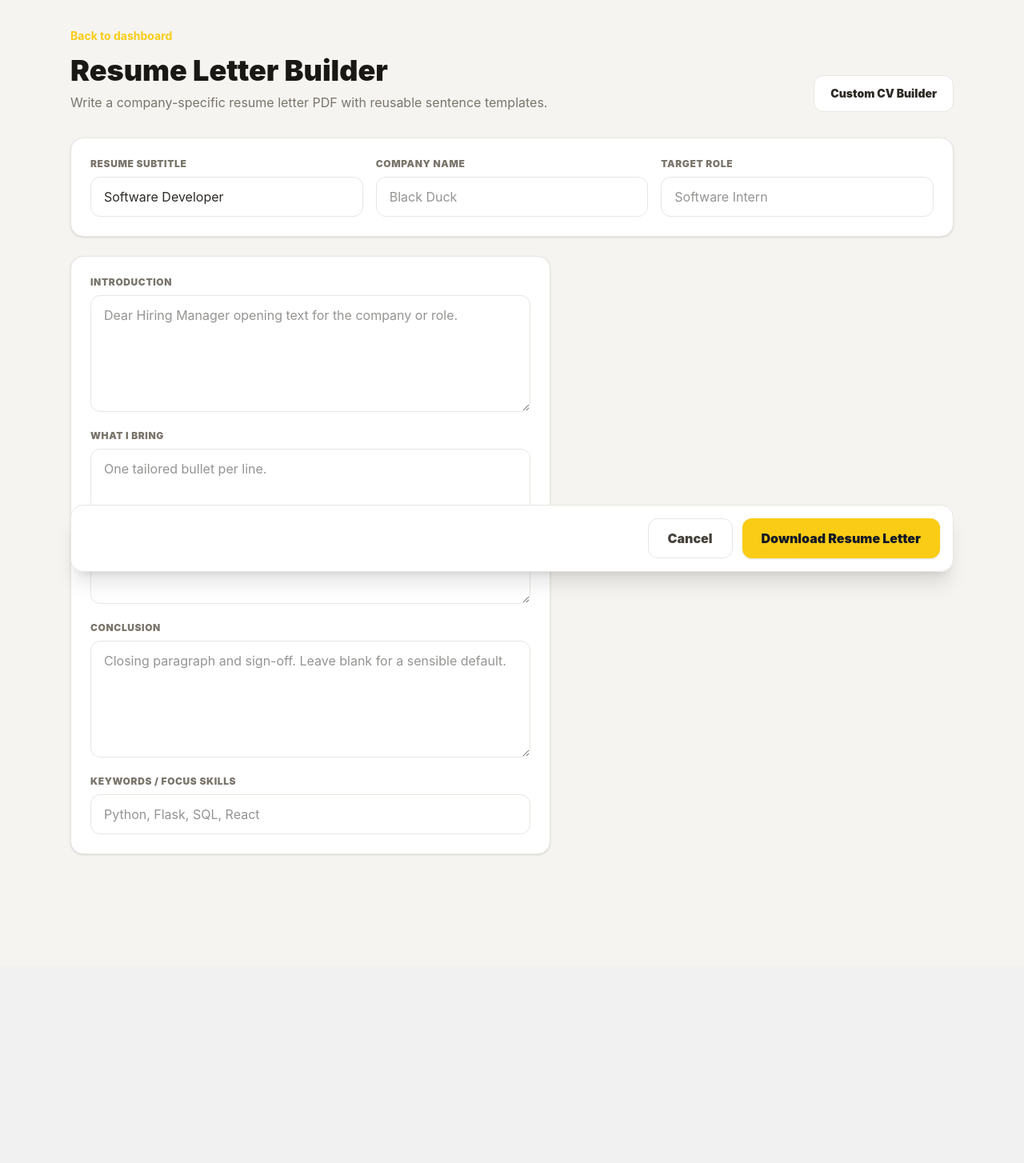
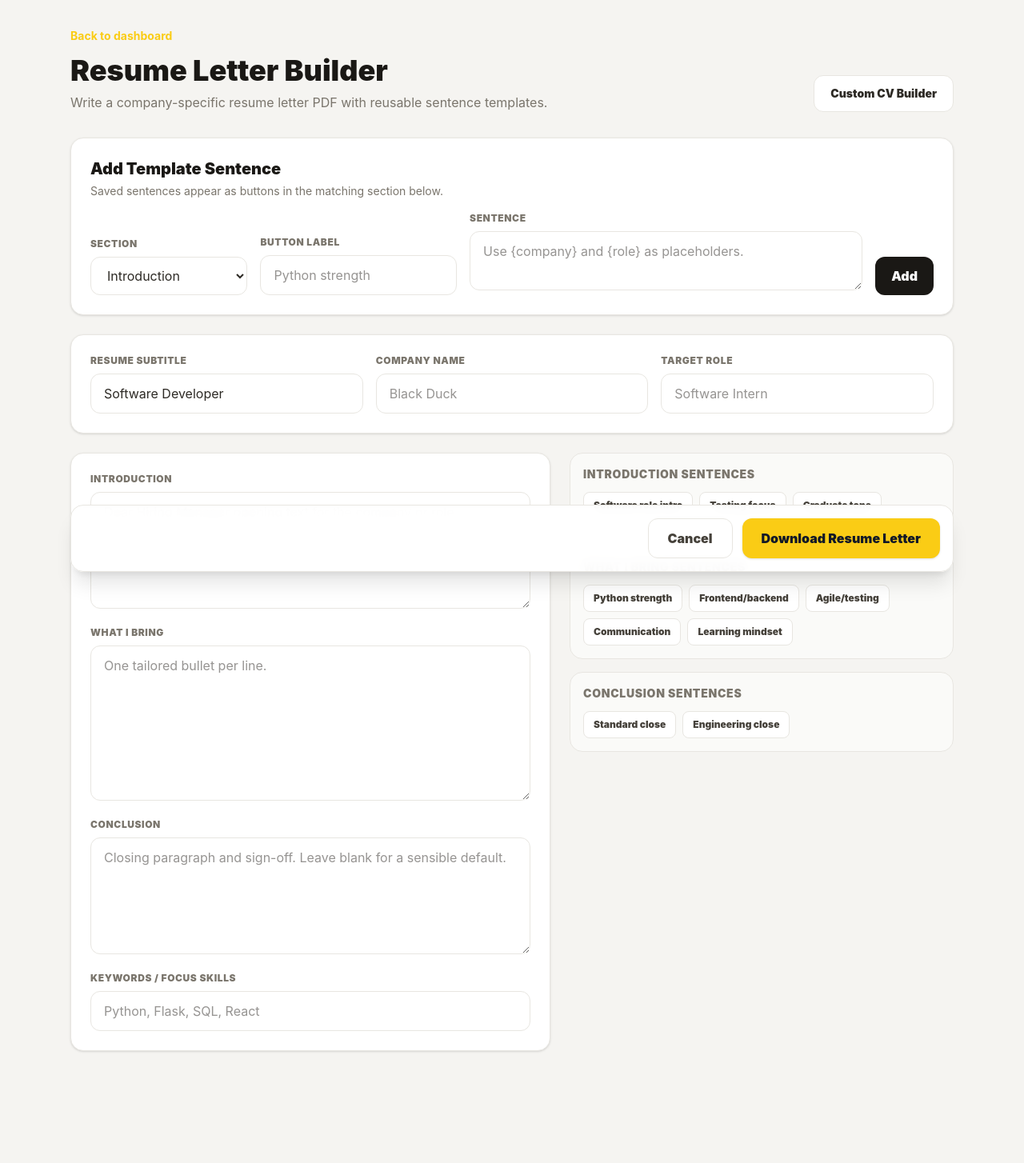
Before and after one commit to CiaranC968/pythonanywhere_flask, a Flask app: page /admin/resume-builder in a window 1280 px wide. Shown: the part 69-1523 px from the top of the page at 80% size. Before the commit the page ends 1138 px from the top, so only its background shows below. Run offline with Flask 3, Linux system fonts and the light colour scheme; the visitor is signed in with stand-in values (Sample User, id 1); data comes from the database, SQL or seed files in the repository; data that the repository does not hold is empty; style sheets or scripts are compiled from the project's sources.

Commit message:
fixed custom resume

```diff
--- a/blueprints/admin.py
+++ b/blueprints/admin.py
@@ -23,7 +23,7 @@ from sqlalchemy.exc import SQLAlchemyError
 from werkzeug.security import check_password_hash
 
 from extensions import db
-from models import Certificate, Education, Experience, Profile, Project, Skill
+from models import Certificate, Education, Experience, Profile, Project, ResumeTemplate, Skill
 from portfolio_data import get_portfolio, get_profile
 
 admin_bp = Blueprint("admin", __name__, url_prefix="/admin")
@@ -574,8 +574,35 @@ def resume_builder():
     return render_template(
         "admin/resume_builder.html",
         profile=get_profile(),
-        sentence_templates=RESUME_SENTENCE_TEMPLATES,
+        sentence_templates=_resume_sentence_templates(),
     )
+
+
+@admin_bp.route("/resume-builder/templates", methods=["POST"])
+@admin_required
+def add_resume_template():
+    target = request.form.get("template_target", "").strip()
+    label = request.form.get("template_label", "").strip()
+    text_value = request.form.get("template_text", "").strip()
+    allowed_targets = {"resume_summary", "company_details", "resume_conclusion"}
+
+    if target not in allowed_targets or not label or not text_value:
+        flash("Choose a section, label, and sentence before saving a template.", "error")
+        return redirect(url_for("admin.resume_builder"))
+
+    max_order = db.session.query(func.max(ResumeTemplate.sort_order)).scalar()
+    db.session.add(
+        ResumeTemplate(
+            target=target,
+            label=label,
+            text=text_value,
+            sort_order=(max_order or 0) + 10,
+            is_visible=True,
+        )
+    )
+    if _commit_or_flash():
+        flash("Template sentence added.", "success")
+    return redirect(url_for("admin.resume_builder"))
 
 
 @admin_bp.route("/resume-builder/pdf", methods=["POST"])
@@ -697,6 +724,28 @@ def _document_sections(portfolio):
         ]
         sections.append({**config, "item_list": item_list})
     return sections
+
+
+def _resume_sentence_templates():
+    templates = [dict(template) for template in RESUME_SENTENCE_TEMPLATES]
+    try:
+        custom_templates = (
+            ResumeTemplate.query.filter_by(is_visible=True)
+            .order_by(ResumeTemplate.sort_order.asc(), ResumeTemplate.id.asc())
+            .all()
+        )
+        templates.extend(
+            {
+                "target": template.target,
+                "label": template.label,
+                "text": template.text,
+            }
+            for template in custom_templates
+        )
+    except Exception as exc:
+        current_app.logger.exception("Could not load resume templates: %s", exc)
+        db.session.rollback()
+    return templates
 
 
 def _document_item_label(section, item):
--- a/templates/admin/resume_builder.html
+++ b/templates/admin/resume_builder.html
@@ -1,14 +1,14 @@
 {% extends "admin/base.html" %}
 
-{% macro template_buttons(group) %}
+{% macro template_buttons(target, label) %}
 <div class="rounded-2xl border border-warm-200 bg-warm-50 p-4">
-    <h3 class="text-sm font-black uppercase tracking-wider text-warm-500">{{ group.label }}</h3>
+    <h3 class="text-sm font-black uppercase tracking-wider text-warm-500">{{ label }}</h3>
     <div class="mt-3 flex flex-wrap gap-2">
-        {% for sentence in group.sentences %}
+        {% for sentence in sentence_templates if sentence.target == target %}
         <button type="button"
                 class="rounded-lg border border-warm-200 bg-white px-3 py-2 text-left text-xs font-black text-warm-700 hover:border-brand-accent hover:bg-brand-accent/10"
-                data-template-target="{{ group.target }}"
-                data-template-text="{{ sentence.text }}">
+                data-template-target="{{ target }}"
+                data-template-text="{{ sentence.text|tojson|forceescape }}">
             {{ sentence.label }}
         </button>
         {% endfor %}
@@ -25,6 +25,34 @@
     </div>
     <a href="{{ url_for('admin.cv_builder') }}" class="inline-flex items-center justify-center rounded-xl border border-warm-200 bg-white px-5 py-3 text-sm font-black text-warm-800 hover:border-brand-accent">Custom CV Builder</a>
 </div>
+
+<form method="post" action="{{ url_for('admin.add_resume_template') }}" class="mb-6 rounded-2xl border border-warm-200 bg-white p-6 shadow-sm">
+    <div class="mb-4">
+        <h2 class="text-xl font-black text-warm-900">Add Template Sentence</h2>
+        <p class="mt-1 text-sm text-warm-500">Saved sentences appear as buttons in the matching section below.</p>
+    </div>
+    <div class="grid gap-4 lg:grid-cols-[0.8fr_1fr_2fr_auto] lg:items-end">
+        <label class="block">
+            <span class="mb-2 block text-xs font-black uppercase tracking-wider text-warm-500">Section</span>
+            <select name="template_target" class="admin-input">
+                <option value="resume_summary">Introduction</option>
+                <option value="company_details">What I bring</option>
+                <option value="resume_conclusion">Conclusion</option>
+            </select>
+        </label>
+        <label class="block">
+            <span class="mb-2 block text-xs font-black uppercase tracking-wider text-warm-500">Button label</span>
+            <input name="template_label" class="admin-input" placeholder="Python strength">
+        </label>
+        <label class="block">
+            <span class="mb-2 block text-xs font-black uppercase tracking-wider text-warm-500">Sentence</span>
+            <textarea name="template_text" rows="2" class="admin-input" placeholder="Use {company} and {role} as placeholders."></textarea>
+        </label>
+        <button type="submit" class="inline-flex items-center justify-center rounded-xl bg-warm-900 px-5 py-3 font-black text-white hover:bg-warm-700">
+            Add
+        </button>
+    </div>
+</form>
 
 <form method="post" action="{{ url_for('admin.resume_builder_pdf') }}" class="space-y-6" data-resume-builder>
     <section class="rounded-2xl border border-warm-200 bg-white p-6 shadow-sm">
@@ -68,9 +96,9 @@
         </section>
 
         <aside class="space-y-4">
-            {% for group in sentence_template_groups %}
-                {{ template_buttons(group) }}
-            {% endfor %}
+            {{ template_buttons('resume_summary', 'Introduction sentences') }}
+            {{ template_buttons('company_details', 'What I bring sentences') }}
+            {{ template_buttons('resume_conclusion', 'Conclusion sentences') }}
         </aside>
     </div>
 
```
Also changed, not shown: models.py (+7 -0 lines).
